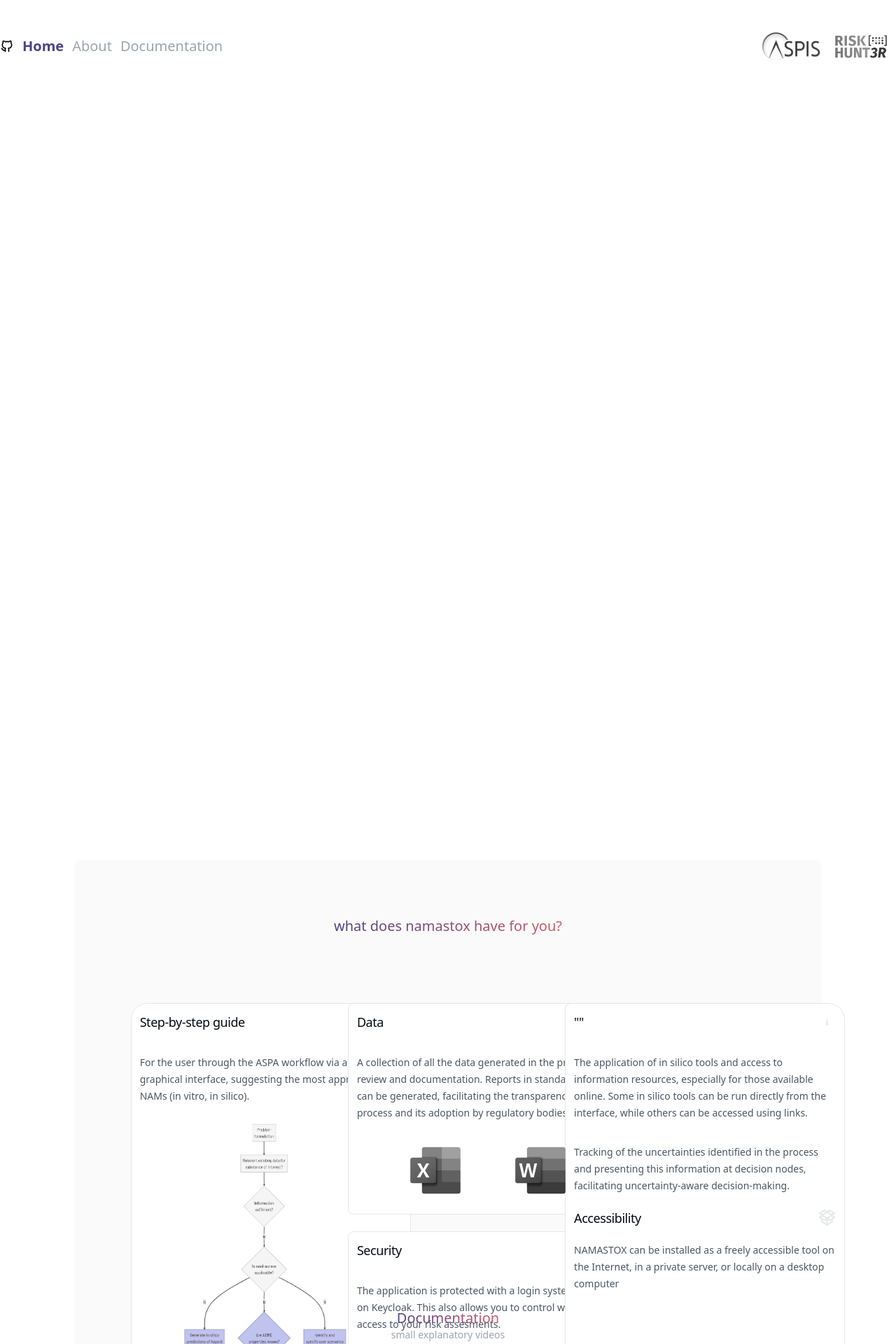
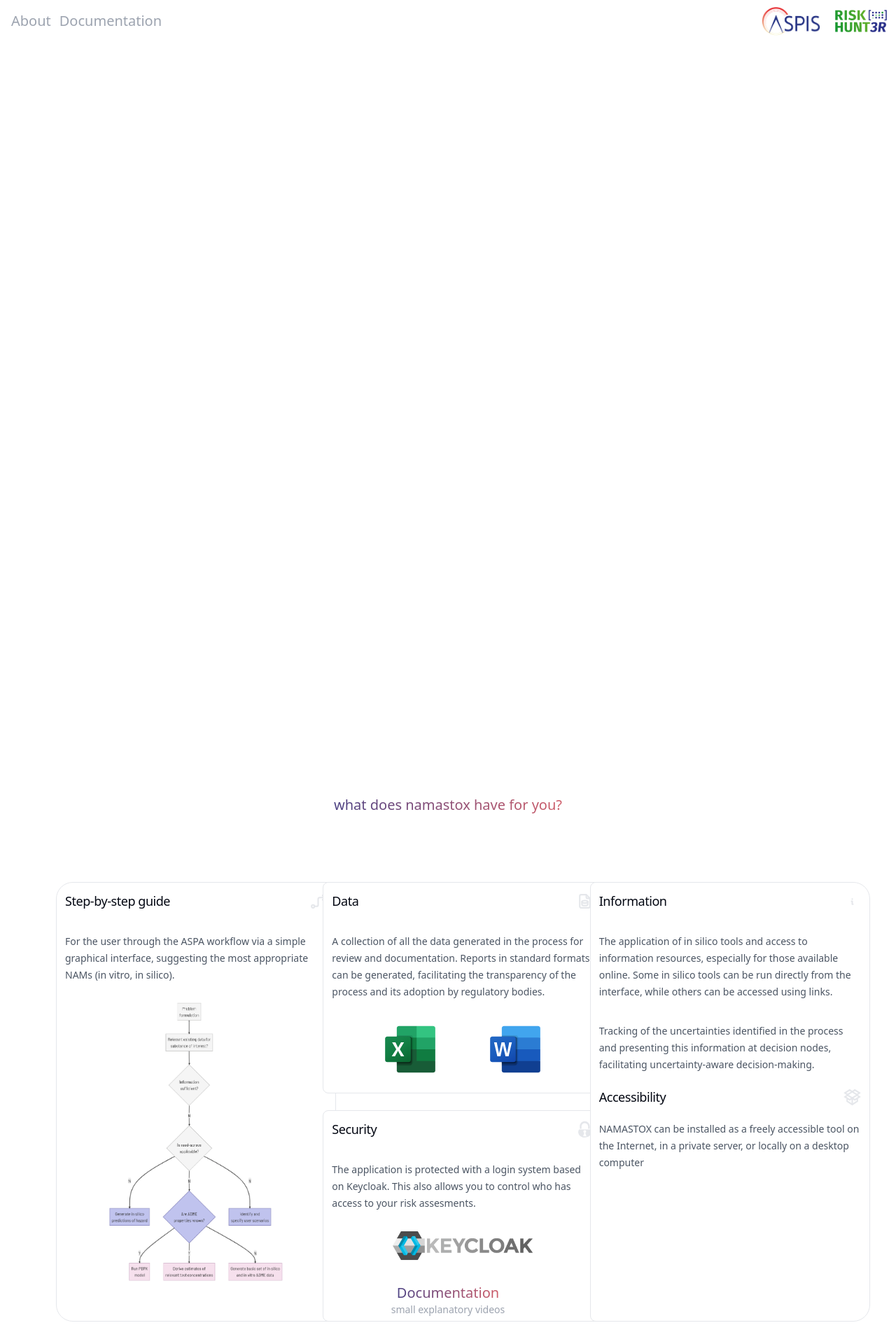
Before and after one commit to AdrianCabreraPhi/landing_page_namastox, a Next.js app: page / in a window 1280 px wide. Shown: the top 1920 px of the page at 70% size. Built offline with nearby package versions, Linux system fonts and the light colour scheme.

Commit message:
new navbar design , new position social link

```diff
--- /dev/null
+++ b/app/components/navbar.css
@@ -0,0 +1,23 @@
+.navbar {
+    background-color: transparent;
+    animation: header-blur-scroll 0.3s linear both;
+    animation-timeline: scroll();
+    animation-range: 0px 250px;
+    border-bottom: 1px solid transparent
+}
+
+
+
+@keyframes header-blur-scroll {
+    0% {
+        backdrop-filter: blur(0px);
+        background: transparent;
+    }
+
+    100% {
+        backdrop-filter: blur(10px);
+        padding-bottom: var(--spacing-6);
+        border-bottom-color: whitesmoke;
+    }
+
+}
--- a/app/components/navbar.tsx
+++ b/app/components/navbar.tsx
@@ -1,38 +1,34 @@
+"use client"
 import Link from "next/link";
 import Image from "next/image";
-import aspis_logo from "../assets/aspis_logo.png"
-import risk_hunter_logo from "../assets/risk_hunter_logo.png"
-import { TbBrowserShare, TbBrandGithub } from "react-icons/tb";
-
+import aspis_logo from "../assets/aspis_logo.png";
+import risk_hunter_logo from "../assets/risk_hunter_logo.png";
+import "./navbar.css";
 export default function Navbar() {
   return (
-        <div className="container mx-auto mt-10 flex flex-row items-center justify-between">
-            <nav className="flex flex-row items-end  gap-3">
-                <a href="https://github.com/phi-grib/namastox" target="_blank" className="self-center cursor-pointer group transition-all duration-300 ease-in-out bg-transparent transform hover:scale-150 ">
-                    <TbBrandGithub size={20} />
-                </a>
-                <Link href="#home">
-                    <span className="text-xl  text-[#4E4384] font-semibold rounded-xl ">
-                        Home
-                    </span>
+    <div className="fixed z-50 navbar w-full">
+      <div className="container mx-auto flex flex-row items-center justify-between">
+        <nav className="flex flex-row items-end p-4 gap-3">
+          <Link href="#about">
+            <span className="text-xl text-gray-400 transition-colors duration-200 ease-in-out hover:text-[#4E4384]">About</span>
           </Link>
-                <Link href="#about">
-                    <span className="text-xl text-gray-400">
-                        About
-                    </span>
-                </Link>
-
           <Link href="#resources">
-                    <span className="text-xl text-gray-400">
-                        Documentation
-                    </span>
+            <span className="text-xl text-gray-400  transition-colors duration-200 ease-in-out hover:text-[#4E4384]">Documentation</span>
           </Link>
         </nav>
-            <div className="hidden md:visible container-partners md:flex flex-row items-center">
-                <Image className="w-[100px] grayscale transition-all duration-300 ease-in-out hover:grayscale-0" src={aspis_logo} alt="aspis logo" />
-                <Image className="w-[100px] grayscale transition-all duration-300 ease-in-out hover:grayscale-0" src={risk_hunter_logo} alt="aspis logo" />
+        <div className="hidden md:flex flex-row items-center">
+          <Image
+            className="w-[100px]"
+            src={aspis_logo}
+            alt="aspis logo"
+          />
+          <Image
+            className="w-[100px]"
+            src={risk_hunter_logo}
+            alt="risk hunter logo"
+          />
         </div>
       </div>
-
+    </div>
   );
 }
--- a/app/layout.tsx
+++ b/app/layout.tsx
@@ -30,9 +30,9 @@ export default function RootLayout({
       <body
         className={`${geistSans.variable} ${geistMono.variable} antialiased`}
       >
-        <Fade >
+
           <Navbar />
-        </Fade>
+
         {children}
 
       </body>
--- a/app/page.tsx
+++ b/app/page.tsx
@@ -5,6 +5,8 @@ import {
   TbArrowGuide,
   TbFileDatabase,
   TbInfoSmall,
+  TbBrandGithub,
+  TbBrandLinkedin,
 } from "react-icons/tb";
 import { GrInstall } from "react-icons/gr";
 import namastox_portada from "./assets/screenshot_namastox.png";
@@ -14,36 +16,35 @@ import aspa from "./assets/aspa.png";
 import excel_icon from "./assets/excel_icon.svg";
 import word_icon from "./assets/word_icon.svg";
 import keycloak_icon from "./assets/keycloak_icon.png";
-
 import { GiPadlock } from "react-icons/gi";
 import { HoverEffect } from "./components/ui/card-hover-effect";
 
 const tutorials = [
   {
-      title:"Create a new RA",
-      link:"https://drive.google.com/file/d/17FPzaVE1tzNcwi3nP1jXF43jvoSx1Xpw/view"
+    title: "Create a new RA",
+    link: "https://drive.google.com/file/d/17FPzaVE1tzNcwi3nP1jXF43jvoSx1Xpw/view",
   },
   {
-      title:"Executing a task",
-      link:"https://drive.google.com/file/d/1TaPsgqTesrx2kdPxViZ2nO3Bfq6LCNuH/view"
+    title: "Executing a task",
+    link: "https://drive.google.com/file/d/1TaPsgqTesrx2kdPxViZ2nO3Bfq6LCNuH/view",
   },
   {
-      title:"Making decisions",
-      link:"https://drive.google.com/file/d/1xKlXPA0fk0a--rHdeo1W1GtFjNGrPDlL/view"
+    title: "Making decisions",
+    link: "https://drive.google.com/file/d/1xKlXPA0fk0a--rHdeo1W1GtFjNGrPDlL/view",
   },
   {
-      title:"Review results and decisions",
-      link:"https://drive.google.com/file/d/1a57Q-YlWtUpAKSPjYFTB80LOMO7drdDY/view"
+    title: "Review results and decisions",
+    link: "https://drive.google.com/file/d/1a57Q-YlWtUpAKSPjYFTB80LOMO7drdDY/view",
   },
   {
-      title:"Generating reports",
-      link:"https://drive.google.com/file/d/1Y5dfElFdavgh5JqWUpmr0KbRrtDuf-Hp/view"
+    title: "Generating reports",
+    link: "https://drive.google.com/file/d/1Y5dfElFdavgh5JqWUpmr0KbRrtDuf-Hp/view",
   },
   {
-      title:"Project management",
-      link:"https://drive.google.com/file/d/1AKXig2ASWMTS5iLqF-n2LQ865ZRzGilQ/view"
+    title: "Project management",
+    link: "https://drive.google.com/file/d/1AKXig2ASWMTS5iLqF-n2LQ865ZRzGilQ/view",
   },
-]
+];
 
 export default function Home() {
   const { scrollYProgress } = useScroll();
@@ -52,7 +53,7 @@ export default function Home() {
     [0, 0.5, 1],
     [1, 0.5, 0]
   );
-  const opacityHeroText = useTransform(scrollYProgress, [0, 0.2], [1, 0]);
+  const opacityHeroText = useTransform(scrollYProgress, [0, 0.5], [1, 0]);
   return (
     <>
       {/* home */}
@@ -73,6 +74,19 @@ export default function Home() {
               Methods (NAMs) within a New Generation Risk Assessment (NGRA)
               framework.
             </span>
+            <div className="flex flex-row items-center gap-4">
+              <a
+                href="https://github.com/phi-grib/namastox"
+                target="_blank"
+                className=" cursor-pointer   bg-transparent"
+              >
+                <div className="social-links group flex flex-row transition-colors duration-300 ease-in-out hover:bg-neutral-50 gap-2 rounded-xl px-8 py-2 border border-dashed">
+                  <TbBrandGithub
+                    className="text-gray-400 transition-color duration-300 ease-in-out group-hover:text-gray-950"
+                    size={27}
+                  />
+                </div>
+              </a>
               <a
                 href="https://namastox.upf.edu"
                 target="_blank"
@@ -83,6 +97,7 @@ export default function Home() {
                   Go Namastox <TbBrowserShare size={20} />
                 </div>
               </a>
+            </div>
           </motion.div>
           <motion.div
             style={{ scale: scaleValueHeroText, opacity: opacityHeroText }}
@@ -97,9 +112,9 @@ export default function Home() {
           </motion.div>
         </div>
       </Fade>
-      <div id="about" className="h-screen flex flex-row w-full mt-[10vh]">
+      <div id="about" className="h-screen flex flex-row w-full">
         <div className="main flex flex-row w-full justify-around">
-          <div className="flex flex-col w-5/6">
+          <div className="flex flex-col">
             {/* <span className="text-xl md:text-4xl mb-10 text-transparent bg-clip-text bg-gradient-to-r from-[#4E4384] to-[#CE5D69]">
               About Namastox
             </span> */}
@@ -137,7 +152,7 @@ export default function Home() {
               </div>
             </Fade> */}
             <Fade>
-              <div className="flex flex-col items-center justify-center mx-auto mt-40 p-20 w-full rounded bg-neutral-50   ">
+              <div className="flex flex-col items-center justify-center mx-auto mt-40 p-20 w-full rounded    ">
                 <Fade delay={200}>
                   <div className="mb-24">
                     <span className="text-transparent bg-clip-text bg-gradient-to-r from-[#4E4384] to-[#CE5D69]  text-xl">
@@ -194,13 +209,13 @@ export default function Home() {
                         <div className="flex flex-row justify-center">
                           <Image
                             quality={100}
-                            className="w-[150px] grayscale group-hover:grayscale-0 transition-all duration-300 ease-in-out"
+                            className="w-[150px] "
                             src={excel_icon}
                             alt="excel"
                           />
                           <Image
                             quality={100}
-                            className="w-[150px] grayscale group-hover:grayscale-0 transition-all duration-300 ease-in-out"
+                            className="w-[150px]  "
                             src={word_icon}
                             alt="word"
                           />
@@ -227,7 +242,7 @@ export default function Home() {
                         <div className="flex flex-row justify-center">
                           <Image
                             quality={100}
-                            className="w-[200px] mt-2 grayscale group-hover:grayscale-0 transition-all duration-300 ease-in-out"
+                            className="w-[200px] mt-2  "
                             src={keycloak_icon}
                             alt="excel"
                           />
@@ -238,7 +253,7 @@ export default function Home() {
                       <div className="flex flex-col justify-between gap-5">
                         <div className="flex flex-row gap-1 items-center justify-between">
                           <span className="titlecard text-lg font-medium tracking-tight text-gray-950">
-                            ""
+                            Information
                           </span>
                           <TbInfoSmall
                             className="text-gray-200 transition-colors duration-300 ease-in-out group-hover:text-gray-600"
@@ -282,21 +297,27 @@ export default function Home() {
           </div>
         </div>
       </div>
+
+      <div
+        id="resources"
+        className="h-screen flex flex-col items-center justify-center w-full"
+      >
         <Fade cascade delay={200}>
-      <div id="resources" className="h-screen w-full ">
           <div className="w-full flex flex-col items-center justify-center">
             <span className="text-transparent bg-clip-text bg-gradient-to-r from-[#4E4384] to-[#CE5D69]  text-xl">
               Documentation
             </span>
-        <span className="text-sm text-gray-400">small explanatory videos</span>
+            <span className="text-sm text-gray-400">
+              small explanatory videos
+            </span>
           </div>
-
+        </Fade>
+        <Fade cascade delay={300}>
           <div className="max-w-6xl mx-auto px-8">
             <HoverEffect items={tutorials} />
           </div>
-
+        </Fade>
       </div>
-      </Fade>
     </>
   );
 }
```
Lines whose indentation alone changed are shown as unchanged.
